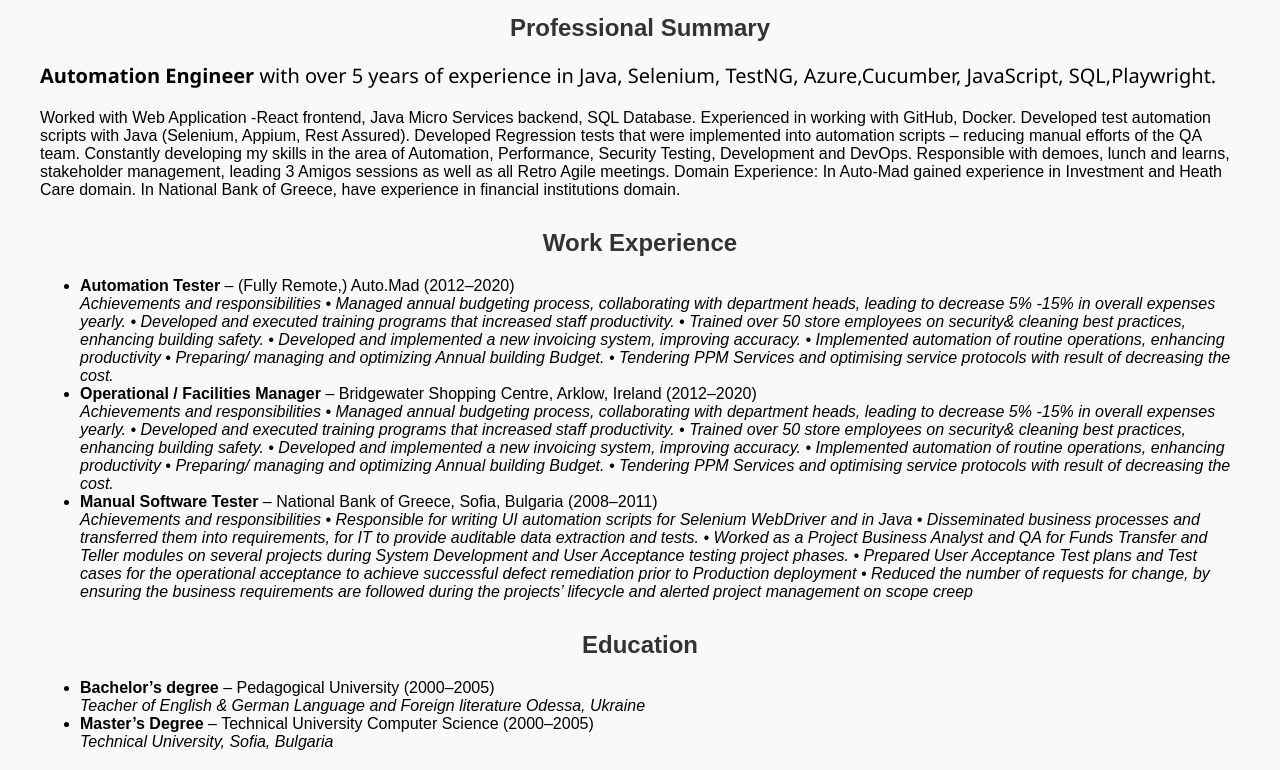
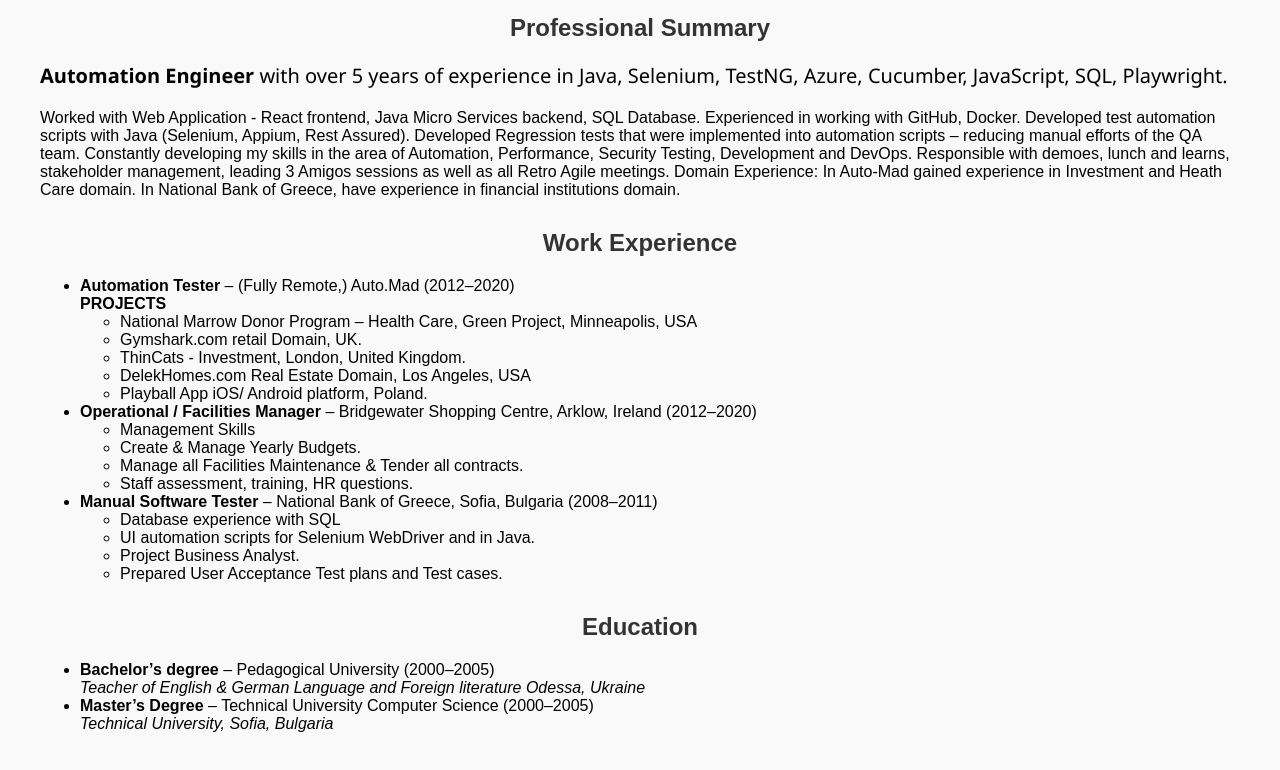
Before and after one commit to mvdwww/My-CV, a plain HTML site: page index.html in a window 1280 px wide. Shown: the part 608-1378 px from the top of the page. Drawn offline with Linux system fonts and the light colour scheme.

Commit message:
changes to the code

```diff
--- a/index.html
+++ b/index.html
@@ -49,15 +49,9 @@
             </div>
 
             <div class="contact" style="margin-top: 10px; padding-bottom: 10px;">
-                <span style="display: inline-block; margin-right: 20px;"
-                    >Email: mvdwww@gmail.com</span
-                >
-                <span style="display: inline-block; margin-right: 20px;"
-                    >Phone: +353 87 9508238</span
-                >
-                <span style="display: inline-block;"
-                    >Location: Arklow, Co. Wicklow, Ireland</span
-                >
+                <span style="display: inline-block; margin-right: 20px;">Email: mvdwww@gmail.com</span>
+                <span style="display: inline-block; margin-right: 20px;">Phone: +353 87 9508238</span>
+                <span style="display: inline-block;">Location: Arklow, Co. Wicklow, Ireland</span>
             </div>
             <br style="margin-bottom: 10px; margin-top: 40px;" />
             <a href="Vitaliy Minchev_CV _.pdf" target="_blank">Download My CV </a>
@@ -76,76 +70,45 @@
         <div class="section">
             <h2>Professional Summary</h2>
             <p style="font-size: 20px; font-family: 'Segoe UI', Arial, sans-serif;">
-                <strong>Automation Engineer</strong> with over 5 years of experience in
-                Java, Selenium, TestNG, Azure,Cucumber, JavaScript, SQL,Playwright.
+                <strong>Automation Engineer</strong> with over 5 years of experience in Java, Selenium, TestNG, Azure, Cucumber, JavaScript, SQL, Playwright.
             </p>
-            Worked with Web Application -React frontend, Java Micro Services backend,
-            SQL Database. Experienced in working with GitHub, Docker. Developed test
-            automation scripts with Java (Selenium, Appium, Rest Assured). Developed
-            Regression tests that were implemented into automation scripts – reducing
-            manual efforts of the QA team. Constantly developing my skills in the area
-            of Automation, Performance, Security Testing, Development and DevOps.
-            Responsible with demoes, lunch and learns, stakeholder management,
-            leading 3 Amigos sessions as well as all Retro Agile meetings. Domain
-            Experience: In Auto-Mad gained experience in Investment and Heath Care
-            domain. In National Bank of Greece, have experience in financial
-            institutions domain.
+            Worked with Web Application - React frontend, Java Micro Services backend, SQL Database. Experienced in working with GitHub, Docker. Developed test automation scripts with Java (Selenium, Appium, Rest Assured). Developed Regression tests that were implemented into automation scripts – reducing manual efforts of the QA team. Constantly developing my skills in the area of Automation, Performance, Security Testing, Development and DevOps. Responsible with demoes, lunch and learns, stakeholder management, leading 3 Amigos sessions as well as all Retro Agile meetings. Domain Experience: In Auto-Mad gained experience in Investment and Heath Care domain. In National Bank of Greece, have experience in financial institutions domain.
         </div>
 
         <div class="section">
             <h2>Work Experience</h2>
             <ul>
-               <li>
-                    <strong>Automation Tester  </strong> – (Fully Remote,) Auto.Mad (2012–2020)<br />
-                    <em
-                        >Achievements and responsibilities • Managed annual budgeting
-                        process, collaborating with department heads, leading to decrease
-                        5% -15% in overall expenses yearly. • Developed and executed
-                        training programs that increased staff productivity. • Trained over
-                        50 store employees on security& cleaning best practices, enhancing
-                        building safety. • Developed and implemented a new invoicing
-                        system, improving accuracy. • Implemented automation of routine
-                        operations, enhancing productivity • Preparing/ managing and
-                        optimizing Annual building Budget. • Tendering PPM Services and
-                        optimising service protocols with result of decreasing the
-                        cost.</em
-                    >
+                <li>
+                    <strong>Automation Tester</strong> – (Fully Remote,) Auto.Mad (2012–2020)<br />
+                    <strong>PROJECTS</strong>
+                    <ul>
+                        <li>National Marrow Donor Program – Health Care, Green Project, Minneapolis, USA</li>
+                        <li>Gymshark.com retail Domain, UK.</li>
+                        <li>ThinCats - Investment, London, United Kingdom.</li>
+                        <li>DelekHomes.com Real Estate Domain, Los Angeles, USA</li>
+                        <li>Playball App iOS/ Android platform, Poland.</li>
+                    </ul>
                 </li>
                 <li>
-                    <strong>Operational / Facilities Manager </strong> – Bridgewater
-                    Shopping Centre, Arklow, Ireland (2012–2020)<br />
-                    <em
-                        >Achievements and responsibilities • Managed annual budgeting
-                        process, collaborating with department heads, leading to decrease
-                        5% -15% in overall expenses yearly. • Developed and executed
-                        training programs that increased staff productivity. • Trained over
-                        50 store employees on security& cleaning best practices, enhancing
-                        building safety. • Developed and implemented a new invoicing
-                        system, improving accuracy. • Implemented automation of routine
-                        operations, enhancing productivity • Preparing/ managing and
-                        optimizing Annual building Budget. • Tendering PPM Services and
-                        optimising service protocols with result of decreasing the
-                        cost.</em
-                    >
+                    <strong>Operational / Facilities Manager</strong> – Bridgewater Shopping Centre, Arklow, Ireland (2012–2020)<br />
+                    <ul>
+                        <li>Management Skills</li>
+                        <li>Create & Manage Yearly Budgets.</li>
+                        <li>Manage all Facilities Maintenance & Tender all contracts.</li>
+                        <li>Staff assessment, training, HR questions.</li>
+                    </ul>
                 </li>
                 <li>
-                    <strong> Manual Software Tester </strong> – National Bank of Greece,
-                    Sofia, Bulgaria (2008–2011)<br />
-                    <em
-                        >Achievements and responsibilities • Responsible for writing UI
-                        automation scripts for Selenium WebDriver and in Java • Disseminated
-                        business processes and transferred them into requirements, for IT to
-                        provide auditable data extraction and tests. • Worked as a Project
-                        Business Analyst and QA for Funds Transfer and Teller modules on
-                        several projects during System Development and User Acceptance
-                        testing project phases. • Prepared User Acceptance Test plans and
-                        Test cases for the operational acceptance to achieve successful
-                        defect remediation prior to Production deployment • Reduced the
-                        number of requests for change, by ensuring the business requirements
-                        are followed during the projects’ lifecycle and alerted project
-                        management on scope creep</em
-                    >
+                    <strong>Manual Software Tester</strong> – National Bank of Greece, Sofia, Bulgaria (2008–2011)<br />
+                    <ul>
+                        <li>Database experience with SQL</li>
+                        <li>UI automation scripts for Selenium WebDriver and in Java.</li>
+                        <li>Project Business Analyst.</li>
+                        <li>Prepared User Acceptance Test plans and Test cases.</li>
+                    </ul>
                 </li>
+            </ul>
+        </div>
             </ul>
         </div>
 
```
